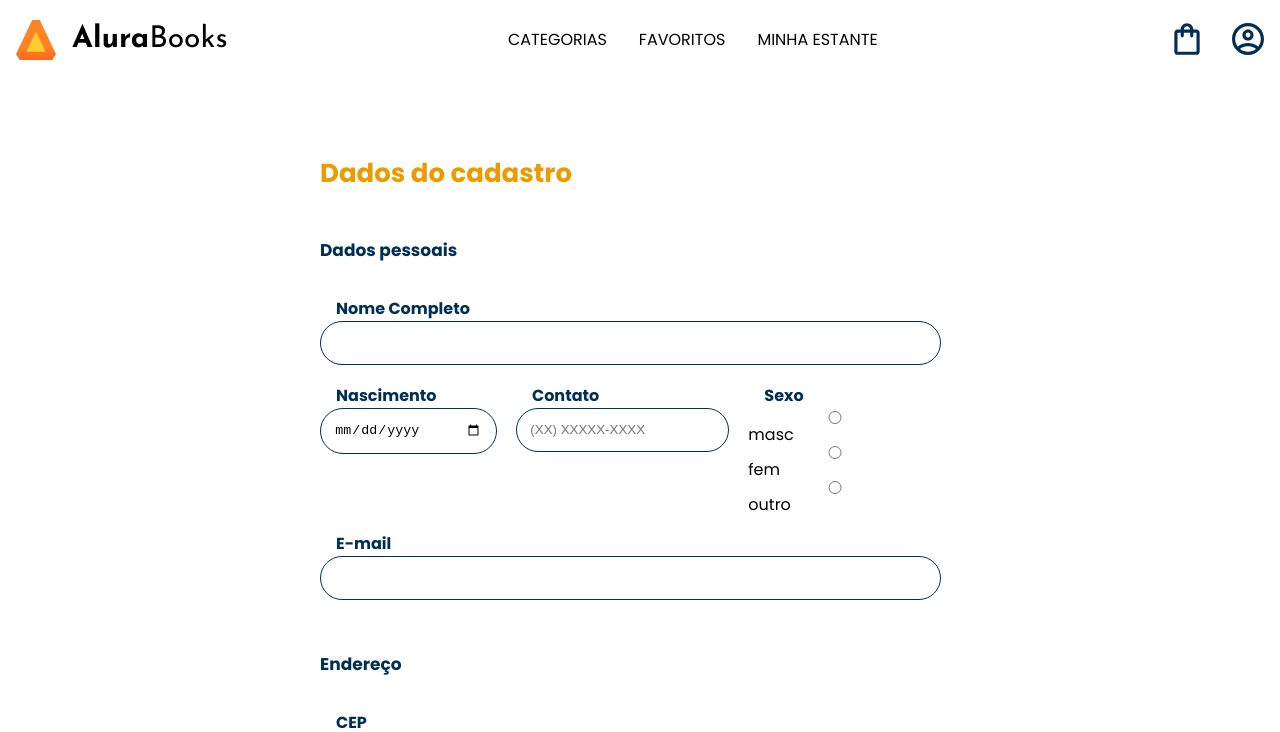
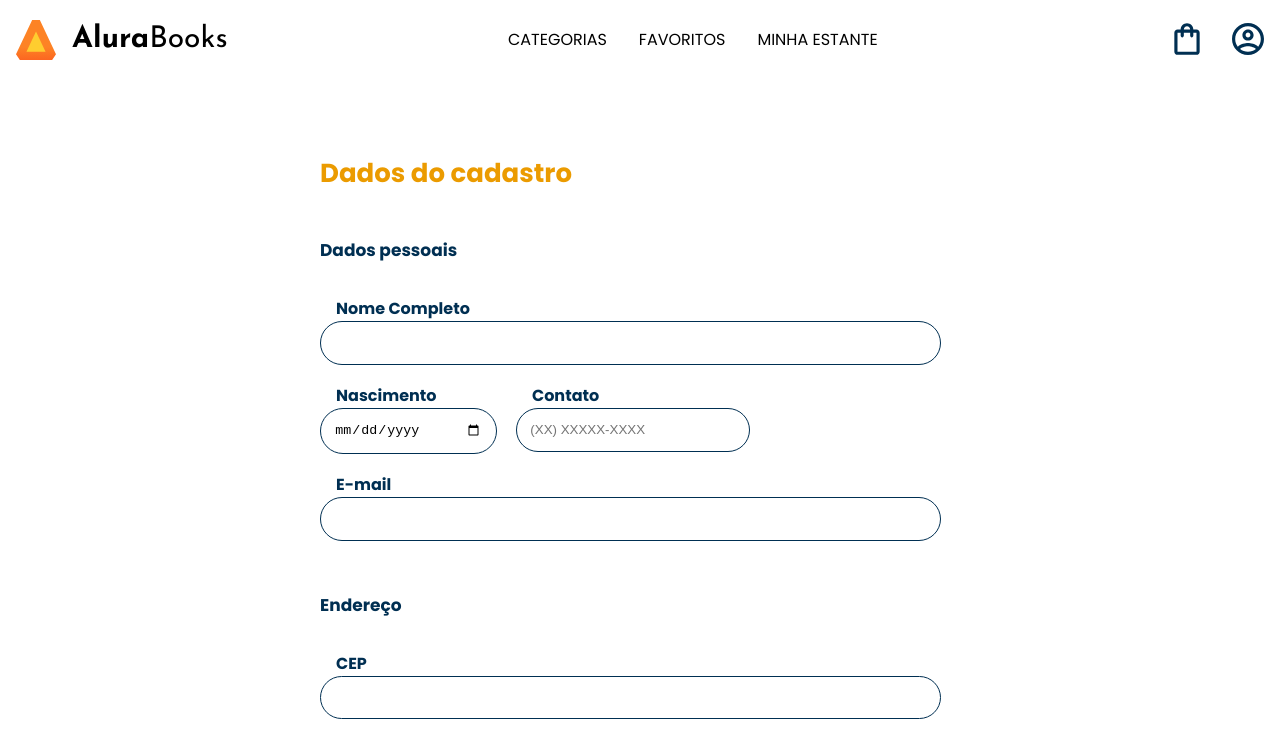
Before and after one commit to cidaluna/formularios-orientados-a-template, an Angular app: page /cadastro in a window 1280 px wide. Shown: the top 732 px of the page. Built offline with nearby package versions, Linux system fonts and the light colour scheme.

Commit message:
Class 1 test if form is valid on console log

```diff
--- a/src/app/app.component.css
+++ b/src/app/app.component.css
@@ -1,3 +1,3 @@
 body {
-    background-color: #164773;
-  }
+  background-color: #164773;
+}
--- a/src/app/app.component.html
+++ b/src/app/app.component.html
@@ -1,3 +1,4 @@
+
 <app-header></app-header>
 <router-outlet></router-outlet>
 <app-footer></app-footer>
--- a/src/app/app.component.ts
+++ b/src/app/app.component.ts
@@ -6,5 +6,5 @@ import { Component } from '@angular/core';
   styleUrls: ['./app.component.css']
 })
 export class AppComponent {
-  title = 'formularios-orientados-a-template';
+  title = 'forms-reativos';
 }
--- a/src/app/app.module.ts
+++ b/src/app/app.module.ts
@@ -5,13 +5,17 @@ import { AppRoutingModule } from './app-routing.module';
 import { AppComponent } from './app.component';
 import { HeaderComponent } from './components/header/header.component';
 import { FooterComponent } from './components/footer/footer.component';
+import { FormsModule } from '@angular/forms';
 import { CadastroComponent } from './cadastro/cadastro.component';
 import { SucessoCadastroComponent } from './sucesso-cadastro/sucesso-cadastro.component';
 
 @NgModule({
   declarations: [AppComponent, HeaderComponent, FooterComponent, CadastroComponent, SucessoCadastroComponent],
-  imports: [BrowserModule, AppRoutingModule],
+  imports: [
+    BrowserModule,
+    AppRoutingModule,
+    FormsModule ],
   providers: [],
   bootstrap: [AppComponent],
 })
-export class AppModule { }
+export class AppModule {}
--- a/src/app/cadastro/cadastro.component.css
+++ b/src/app/cadastro/cadastro.component.css
@@ -74,3 +74,8 @@
   line-height: 18px;
   color: var(--vermelho);
 }
+
+.ng-invalid.ng-touched:not(form){
+  border-color: red;
+  color: red;
+}
--- a/src/app/cadastro/cadastro.component.html
+++ b/src/app/cadastro/cadastro.component.html
@@ -1,11 +1,13 @@
 <main class="principal">
   <h2 class="principal__titulo">Dados do cadastro</h2>
 
-  <form class="principal__formulario" id="formulario">
+  <form class="principal__formulario" id="formulario" #form="ngForm" (ngSubmit)="cadastrar(form)">
     <h3 class="principal__subtitulo">Dados pessoais</h3>
     <div class="formulario__campo">
       <label class="campo__etiqueta" for="nome">Nome Completo</label>
-      <input name="nome" id="nome" class="campo__escrita">
+      <input name="nome" id="nome" class="campo__escrita" ngModel required minlength="2" />
+
+
     </div>
     <div class="formulario__dupla">
       <div class="formulario__campo">
@@ -15,19 +17,6 @@
       <div class="formulario__campo">
         <label class="campo__etiqueta" for="telefone">Contato</label>
         <input name="telefone" id="telefone" type="tel" placeholder="(XX) XXXXX-XXXX" class="campo__escrita" />
-      </div>
-
-      <div class="formulario__campo">
-        <label class="campo__etiqueta" for="sexo">Sexo</label>
-
-        <input class="campo__escrita" id="masc" type="radio" value="masc" name="sexo" formControlName="sexo">
-        <label for="masc">masc</label>
-
-        <input class="campo__escrita" id="fem" type="radio" value="fem" name="sexo" formControlName="sexo">
-        <label for="fem">fem</label>
-
-        <input class="campo__escrita" id="outro" type="radio" value="outro" name="sexo" formControlName="sexo">
-        <label for="outro">outro</label>
       </div>
     </div>
     <div class="formulario__campo">
@@ -103,6 +92,8 @@
       </div>
 
     </div>
+
+
     <button type="submit" class="formulario__botao">Enviar formulário</button>
   </form>
 </main>
--- a/src/app/cadastro/cadastro.component.ts
+++ b/src/app/cadastro/cadastro.component.ts
@@ -10,10 +10,16 @@ export class CadastroComponent implements OnInit {
 
   constructor(private router: Router) { }
 
-  ngOnInit(): void {
+  ngOnInit(): void {}
+
+  cadastrar(form : any){
+    console.log(form);
+    if(form.valid){
+      this.router.navigate(['sucesso']);
+      console.log('Formulário enviado');
+    }else{
+      console.log('Formulário inválido');
+    }
   }
 
-  cadastrar(){
-      console.log('Formulário enviado');
-  }
 }
--- a/src/app/components/header/header.component.css
+++ b/src/app/components/header/header.component.css
@@ -8,7 +8,7 @@
 }
 
 .container__botao:checked~.container__rotulo>.cabeçalho__menu-hamburguer {
-  background-image: url("/assets/img/Menu.svg");
+  background-image: url("/assets/img/Menu Aberto.svg");
 }
 
 .container__botao:checked~.container__rotulo {
--- a/src/test.ts
+++ b/src/test.ts
@@ -23,4 +23,4 @@ getTestBed().initTestEnvironment(
 // Then we find all the tests.
 const context = require.context('./', true, /\.spec\.ts$/);
 // And load the modules.
-context.keys().forEach(context);
+context.keys().map(context);
```
Also changed, not shown: src/app/app-routing.module.ts (+3 -4 lines).
